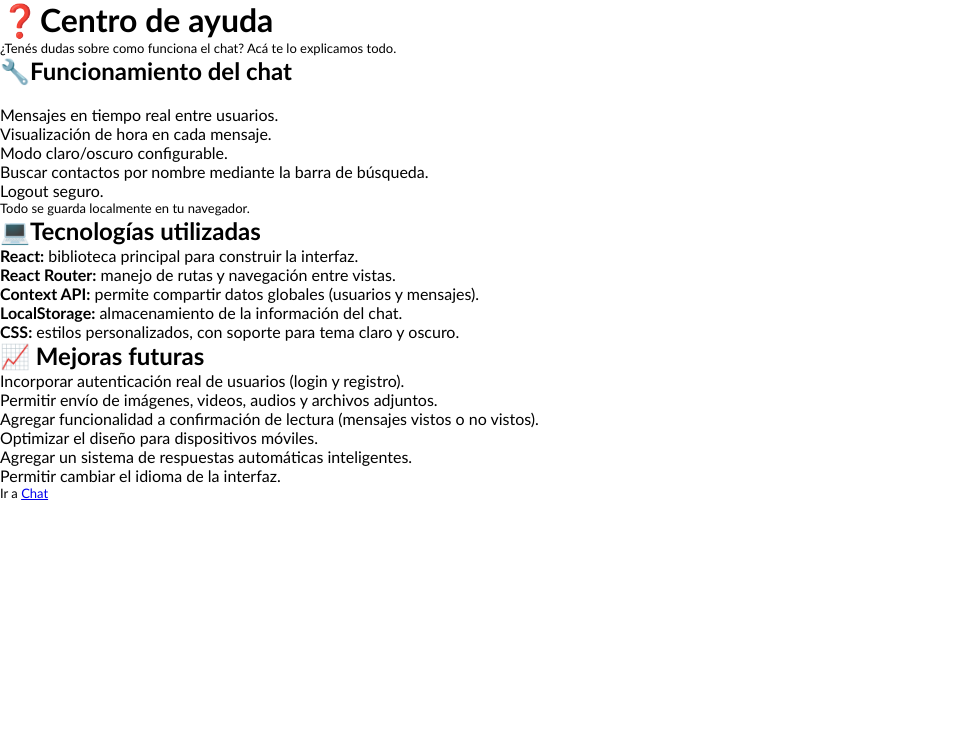
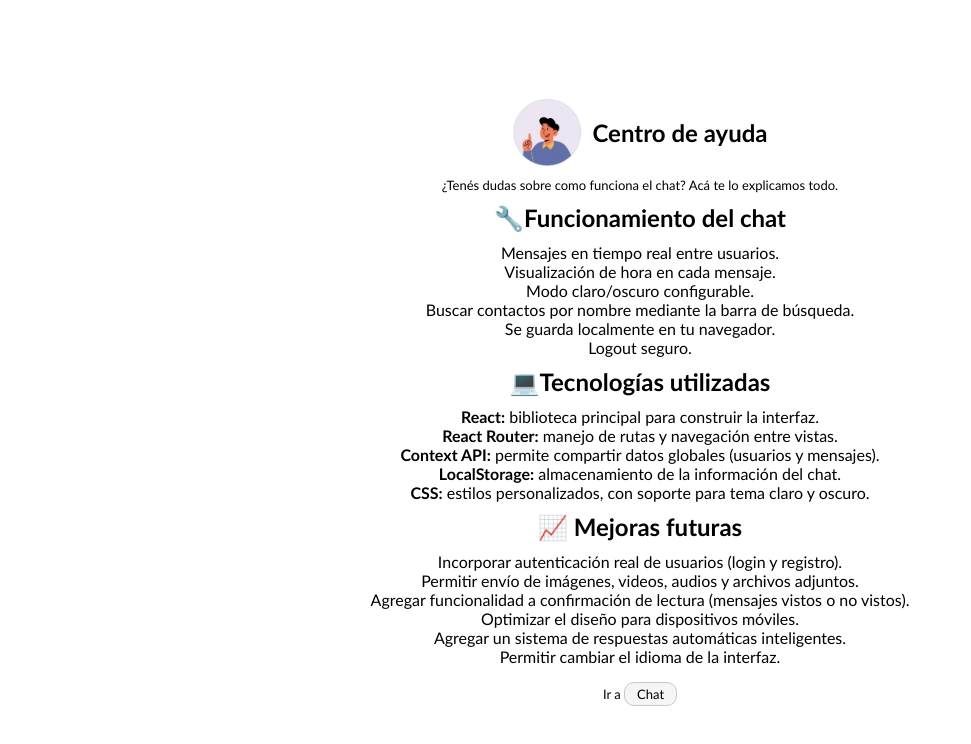
Before and after one commit to luanarivero3/Whatsapp-Clone, a React (Vite) app: page /help in a window 1280 px wide. Shown: the top 744 px of the page, without its empty margins (0-971 px from the left). Built offline with nearby package versions, Linux system fonts and the light colour scheme.

Commit message:
Agrego estilos CSS e imagen en la página Help

```diff
--- a/src/index.css
+++ b/src/index.css
@@ -87,7 +87,6 @@
 }
 
 .chat-header {
-  background-color: yellowgreen;
   padding: 12px 15px;
   border-bottom: 1px solid #ddd;
   display: flex;
@@ -123,10 +122,6 @@
   border: none;
   cursor: pointer;
   font-size: 16px;
-}
-
-.chat-messages {
-  background-color: violet;
 }
 
 .chat-messages {
@@ -285,6 +280,56 @@ form .text-info {
   margin-top: 10px;
 }
 
+.help {
+  height: 100vh;
+  display: flex;
+  flex-direction: column;
+  justify-content: center;
+  align-items: center;
+  text-align: center;
+  gap: 10px;
+}
+
+.help-header {
+  display: flex;
+  align-items: center;
+  justify-content: center;
+  gap: 10px;
+}
+
+.help img {
+  width: 70px;
+}
+
+.help ul {
+  list-style: none;
+}
+
+.help h2 {
+  margin-bottom: 10px;
+}
+
+.help .text-info {
+  margin-top: 10px;
+}
+
+.help a {
+  text-decoration: none;
+  background-color: whitesmoke;
+  padding: 3px 12px;
+  border: 1px solid rgb(201, 201, 201);
+  border-radius: 10px;
+  margin-top: 10px;
+  color: black;
+}
+
+.help a:hover {
+  background-color: #007bff;
+  color: #f1f1f1;
+  transform: translateY(-1px);
+  box-shadow: 0 3px 8px rgba(0, 0, 0, 0.15);
+}
+
 .not-found {
   height: 100vh;
   display: flex;
--- a/src/views/Help.jsx
+++ b/src/views/Help.jsx
@@ -1,27 +1,29 @@
 import { Link } from "react-router-dom";
+import helpImg from "../assets/images/help.png";
 
 const Help = () => {
   return (
     <main>
-      <header>
-        <h1>❓Centro de ayuda</h1>
+      <section className="help">
+      <div className="help-header">
+        <img src={helpImg} alt="Centro de ayuda" />
+        <h1>Centro de ayuda</h1>
+        </div>
         <p>
           ¿Tenés dudas sobre como funciona el chat? Acá te lo explicamos todo.
         </p>
-      </header>
-      <section>
+      <div>
         <h2>🔧Funcionamiento del chat</h2>
         <ul>
-          <li></li>
           <li>Mensajes en tiempo real entre usuarios.</li>
           <li>Visualización de hora en cada mensaje.</li>
           <li>Modo claro/oscuro configurable.</li>
           <li>Buscar contactos por nombre mediante la barra de búsqueda.</li>
+          <li>Se guarda localmente en tu navegador.</li>
           <li>Logout seguro.</li>
         </ul>
-        <p>Todo se guarda localmente en tu navegador.</p>
-      </section>
-      <section>
+      </div>
+      <div>
         <h2>💻Tecnologías utilizadas</h2>
         <ul>
           <li>
@@ -45,8 +47,8 @@ const Help = () => {
             claro y oscuro.
           </li>
         </ul>
-      </section>
-      <section>
+      </div>
+      <div>
         <h2>📈 Mejoras futuras</h2>
         <ul>
           <li>Incorporar autenticación real de usuarios (login y registro).</li>
@@ -61,10 +63,11 @@ const Help = () => {
           <li>Agregar un sistema de respuestas automáticas inteligentes.</li>
           <li>Permitir cambiar el idioma de la interfaz.</li>
         </ul>
-      </section>
+      </div>
       <p className="text-info">
         Ir a <Link to="/chat">Chat</Link>
       </p>
+    </section>
     </main>
   );
 };
```
Also changed, not shown: src/assets/images/avatar.jpeg (deleted), src/assets/images/help.png (added).
